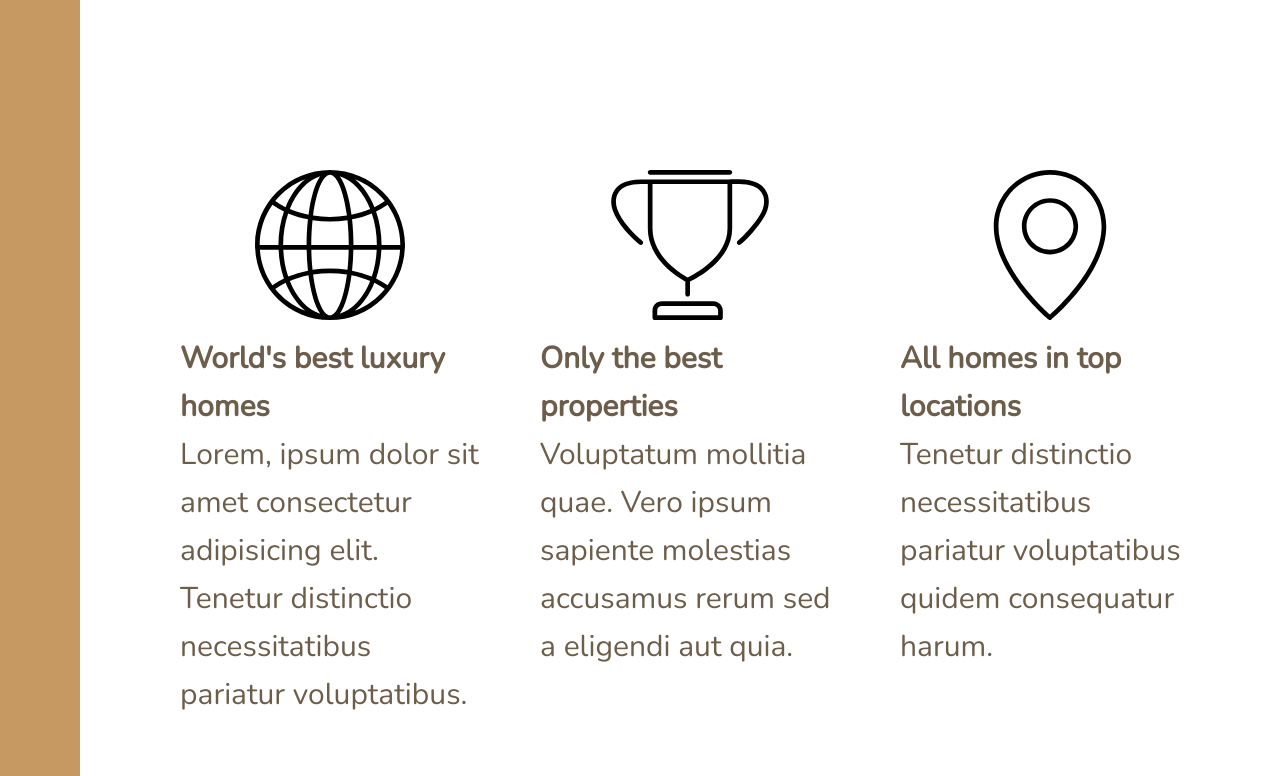
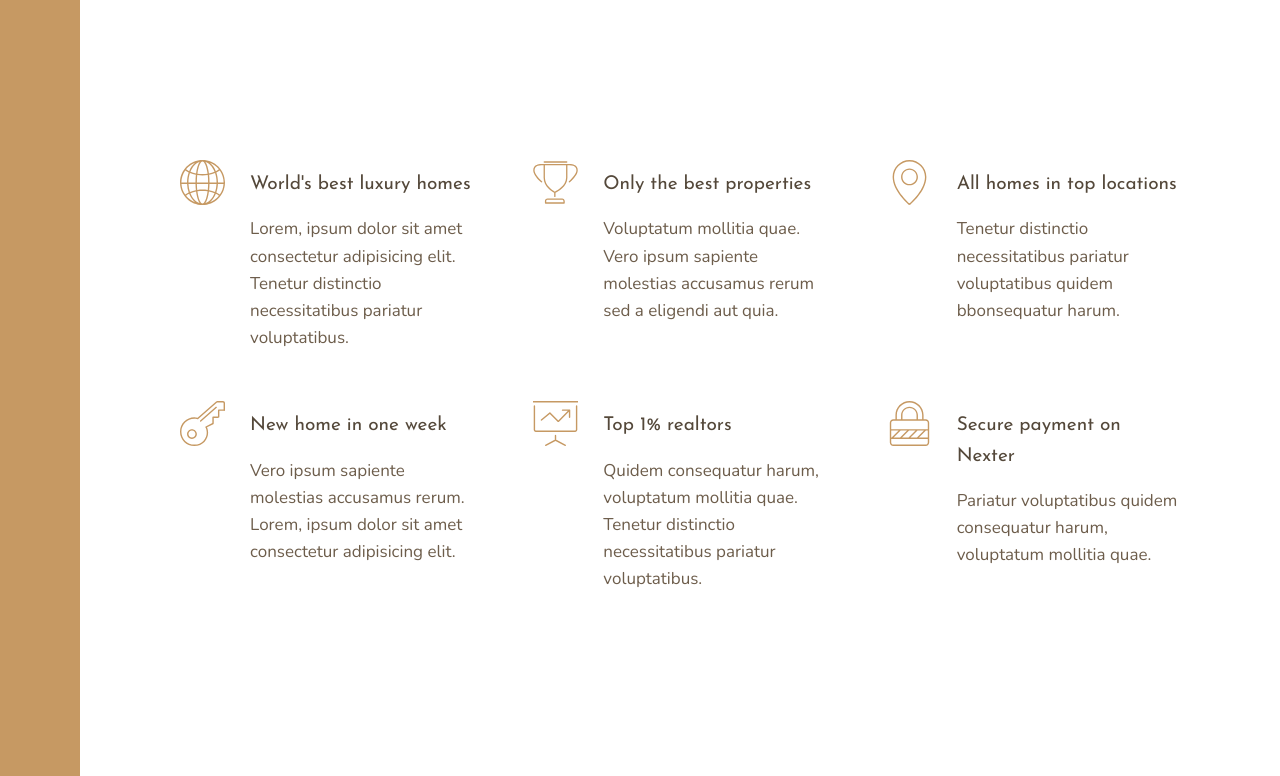
Before and after one commit to tundeszne/nexter, a website: page index.html in a window 1280 px wide. Shown: the part 660-1436 px from the top of the page. Drawn offline with nearby package versions, Linux system fonts and the light colour scheme.

Commit message:
style feature section

```diff
--- a/index.html
+++ b/index.html
@@ -26,7 +26,7 @@
         <svg class="feature__icon">
           <use xlink:href="img/sprite.svg#icon-global"></use>
         </svg>
-        <h4 class="heading-4">World's best luxury homes</h4>
+        <h4 class="heading-4 heading-4--dark">World's best luxury homes</h4>
         <p class="feature__text">
           Lorem, ipsum dolor sit amet consectetur adipisicing elit. Tenetur
           distinctio necessitatibus pariatur voluptatibus.
@@ -36,7 +36,7 @@
         <svg class="feature__icon">
           <use xlink:href="img/sprite.svg#icon-trophy"></use>
         </svg>
-        <h4 class="heading-4">Only the best properties</h4>
+        <h4 class="heading-4 heading-4--dark">Only the best properties</h4>
         <p class="feature__text">
           Voluptatum mollitia quae. Vero ipsum sapiente molestias accusamus
           rerum sed a eligendi aut quia.
@@ -46,17 +46,17 @@
         <svg class="feature__icon">
           <use xlink:href="img/sprite.svg#icon-map-pin"></use>
         </svg>
-        <h4 class="heading-4">All homes in top locations</h4>
+        <h4 class="heading-4 heading-4--dark">All homes in top locations</h4>
         <p class="feature__text">
           Tenetur distinctio necessitatibus pariatur voluptatibus quidem
-          consequatur harum.
+          bbonsequatur harum.
         </p>
       </div>
       <div class="feature">
         <svg class="feature__icon">
           <use xlink:href="img/sprite.svg#icon-key"></use>
         </svg>
-        <h4 class="heading-4">New home in one week</h4>
+        <h4 class="heading-4 heading-4--dark">New home in one week</h4>
         <p class="feature__text">
           Vero ipsum sapiente molestias accusamus rerum. Lorem, ipsum dolor sit
           amet consectetur adipisicing elit.
@@ -66,7 +66,7 @@
         <svg class="feature__icon">
           <use xlink:href="img/sprite.svg#icon-presentation"></use>
         </svg>
-        <h4 class="heading-4">Top 1% realtors</h4>
+        <h4 class="heading-4 heading-4--dark">Top 1% realtors</h4>
         <p class="feature__text">
           Quidem consequatur harum, voluptatum mollitia quae. Tenetur distinctio
           necessitatibus pariatur voluptatibus.
@@ -76,9 +76,9 @@
         <svg class="feature__icon">
           <use xlink:href="img/sprite.svg#icon-lock"></use>
         </svg>
-        <h4 class="heading-4">Secure payment on Nexter</h4>
+        <h4 class="heading-4 heading-4--dark">Secure payment on Nexter</h4>
         <p class="feature__text">
-          riatur voluptatibus quidem consequatur harum, voluptatum mollitia
+          Pariatur voluptatibus quidem consequatur harum, voluptatum mollitia
           quae.
         </p>
       </div>
--- a/sass/_base.scss
+++ b/sass/_base.scss
@@ -46,6 +46,6 @@ body {
   & > * {
     // TEST
     padding: 40px;
-    font-size: 30px;
+    font-size: 3rem;
   }
 }
--- a/sass/_features.scss
+++ b/sass/_features.scss
@@ -4,6 +4,27 @@
   margin: 15rem 0;
 
   display: grid;
-  grid-template-columns: repeat(3, 1fr);
+  //grid-template-columns: repeat(3, 1fr);
+  grid-template-columns: repeat(auto-fit, minmax(25rem, 1fr));
   grid-gap: 6rem;
+  align-items: start;
 }
+
+.feature {
+  display: grid;
+  grid-template-columns: min-content 1fr;
+  grid-row-gap: 1.5rem;
+  grid-column-gap: 2.5rem;
+
+  &__icon {
+    fill: $color-primary;
+    height: 4.5rem;
+    width: 4.5rem;
+    grid-row: 1 / span 2;
+    transform: translateY(-1rem);
+  }
+
+  &__text {
+    font-size: 1.7rem;
+  }
+}
--- a/sass/_typography.scss
+++ b/sass/_typography.scss
@@ -0,0 +1,29 @@
+%heading {
+  font-family: $font-display;
+  font-weight: 400;
+}
+
+.heading-1 {
+  @extend %heading;
+}
+
+.heading-2 {
+  @extend %heading;
+}
+
+.heading-3 {
+  @extend %heading;
+}
+
+.heading-4 {
+  @extend %heading;
+  font-size: 1.9rem;
+
+  &--light {
+    color: $color-grey-light-1;
+  }
+
+  &--dark {
+    color: $color-grey-dark-1;
+  }
+}
```
Also changed, not shown: css/style.css.
